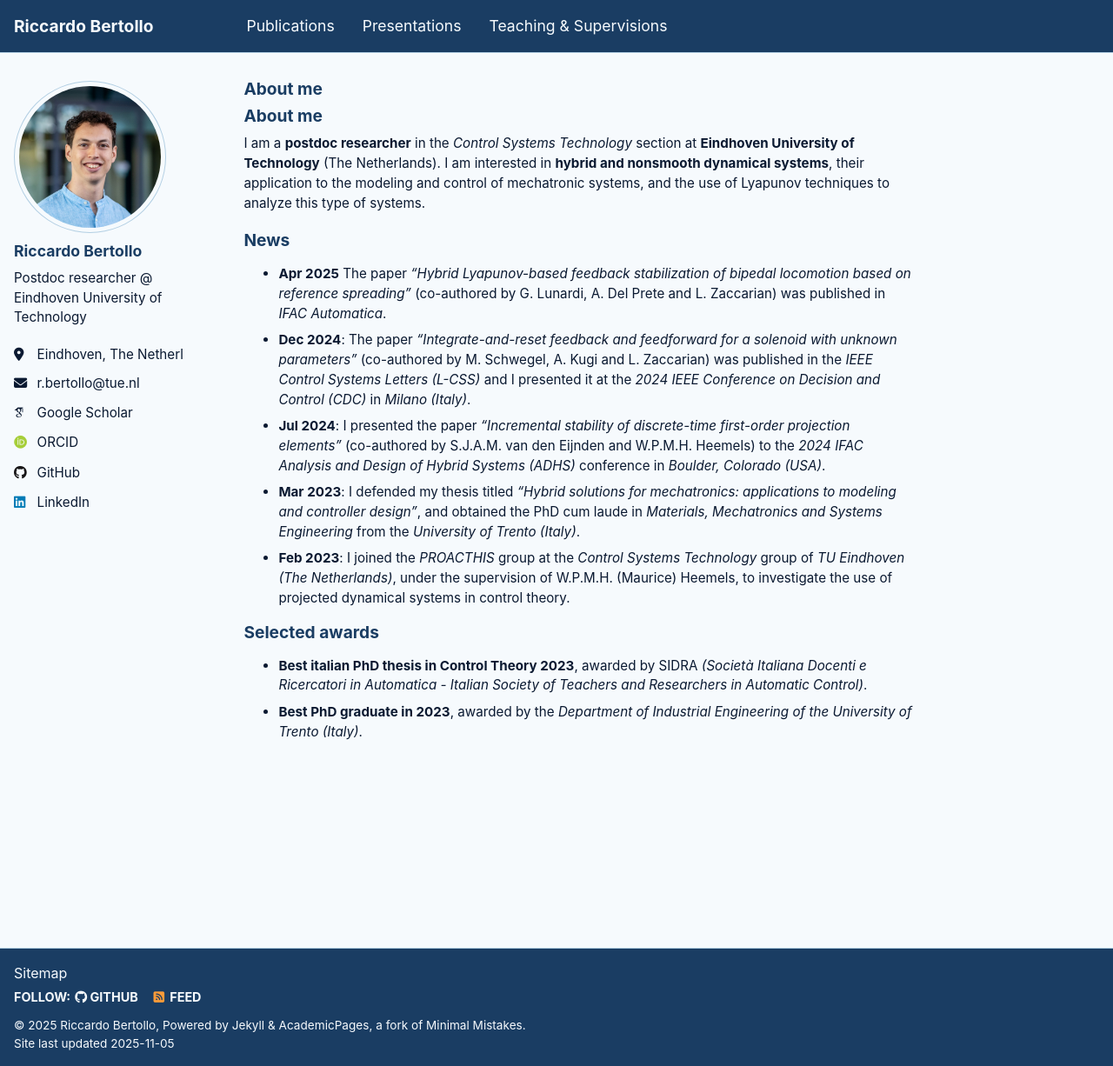
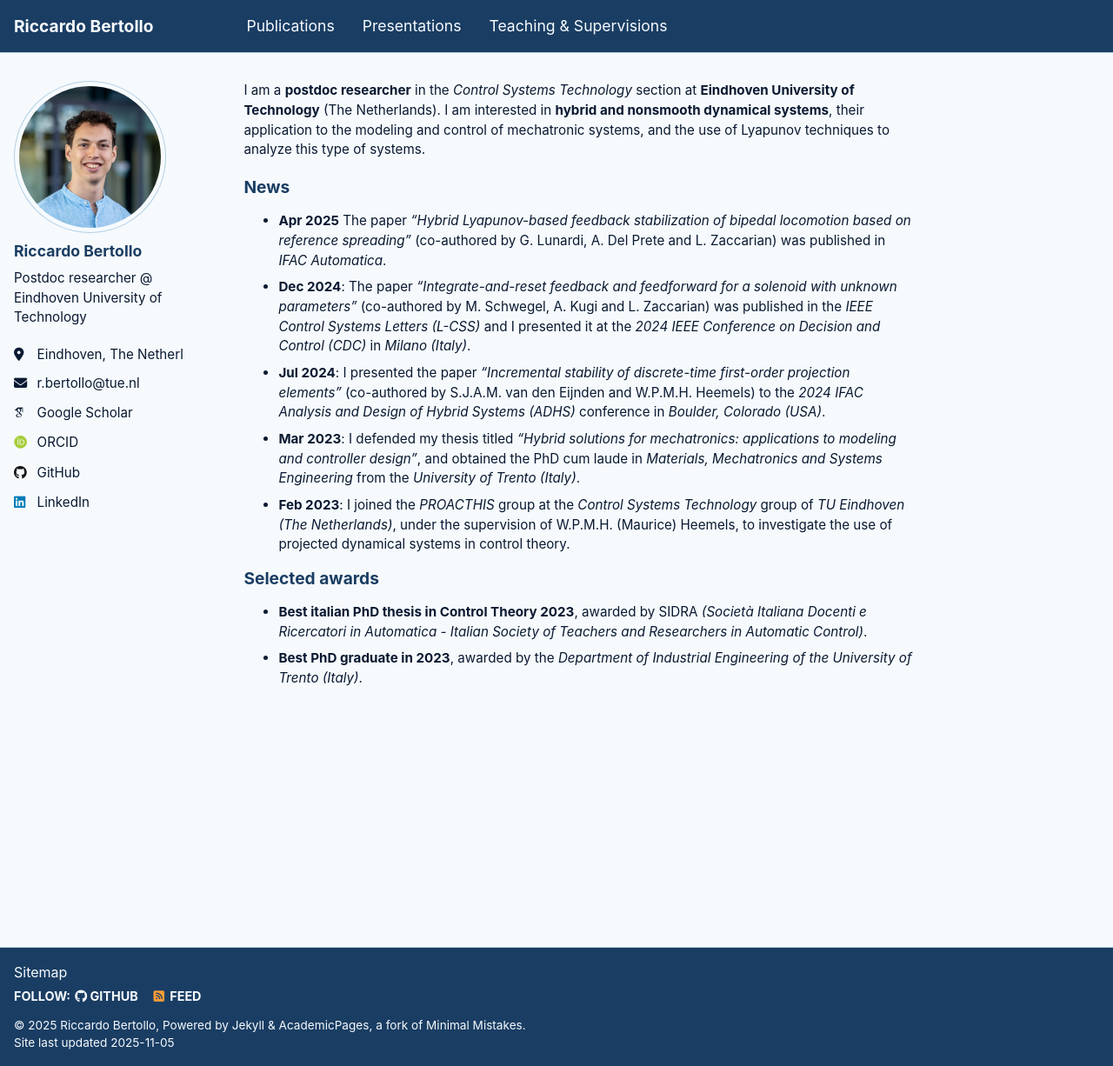
Before and after one commit to riccardobertollo/riccardobertollo.github.io, a Jekyll site: the page built from _pages/about.md, in a window 1280 px wide and 1226 px high. Shown: the whole window at 87% size. Built offline with Jekyll 4.4.1, drawn with Linux system fonts in a browser that asks for light colours; some web fonts are replaced; a script that is not in the unit is left out; our own code applies the rules of GitHub Pages for plain Markdown files.

Commit message:
Edited about page

```diff
--- a/_pages/about.md
+++ b/_pages/about.md
@@ -7,7 +7,7 @@ redirect_from:
   - /about.html
 ---
 
-# About me
+<!-- # About me -->
 
 <!--
 Hi, I am Riccardo, from [Pianezze](https://maps.app.goo.gl/cqDjgGiXRbRdN22J7), Italy!
```
Also changed, not shown: 1 other file.
